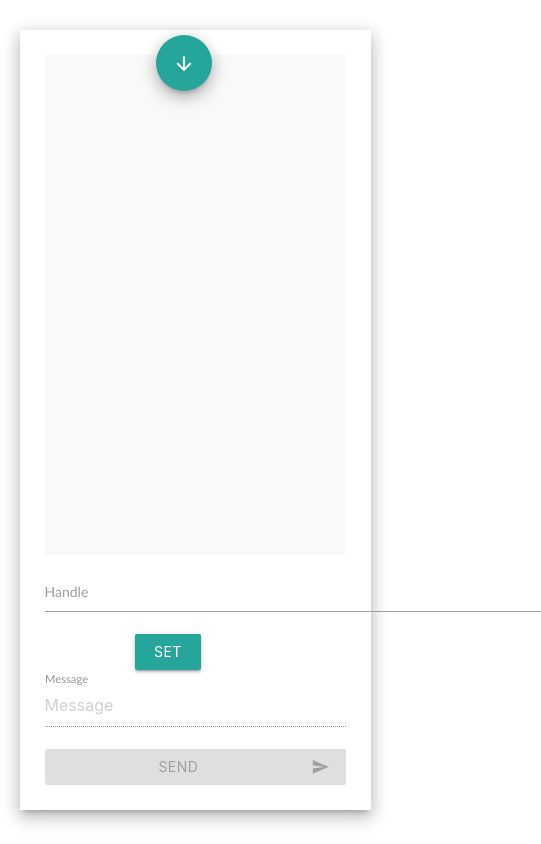
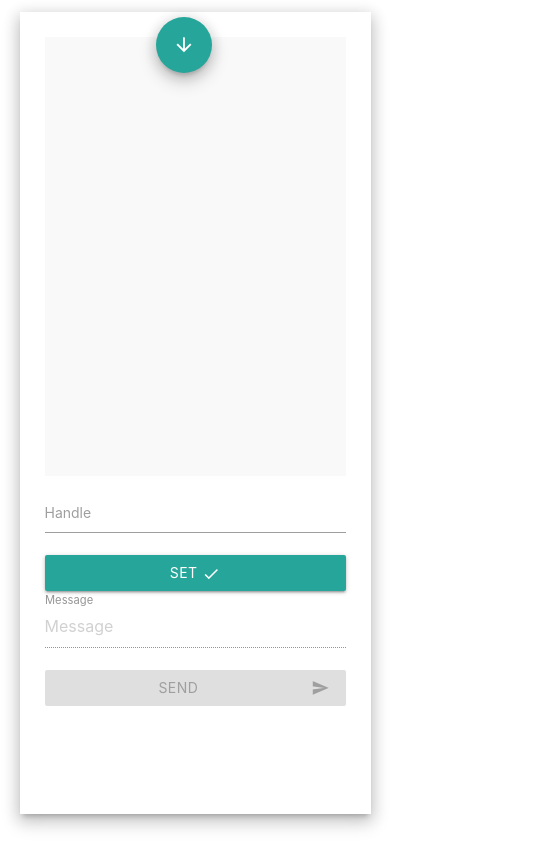
Before and after one commit to sanvishal/UniTalk, a website: page public/index.html in a window 390 px wide. Shown: the whole page, 541 px wide, since content can reach past the window. Drawn offline with nearby package versions, Linux system fonts and the light colour scheme; no server answers.

Commit message:
changes #chat-window in css having irregular width on phones

```diff
--- a/public/style.css
+++ b/public/style.css
@@ -1,11 +1,3 @@
-* {
-	font-family: "Trebuchet MS";
-}
-
-input {
-	font-family: "Trebuchet MS";
-}
-
 h2 {
 	font-size: 18px;
 	padding: 10px 20px;
@@ -13,15 +5,15 @@ h2 {
 }
 
 #main-chat {
-	max-width: 600px;
-	margin: 30px auto;
+	height: 95vh;
+	margin: 12px auto;
 	padding: 25px;
 }
 
 #chat-window {
-	height: 500px;
+	height: 52vh;
+	background: #f9f9f9;
 	overflow: auto;
-	background: #f9f9f9;
 }
 
 .message-item-mine {
@@ -125,8 +117,7 @@ h2 {
 }
 
 #set-id {
-	width: 22%;
-	left: 45%;
+	width: 100%;
 }
 
 #num-users {
@@ -136,7 +127,7 @@ h2 {
 }
 
 #handle {
-	width: 250%;
+	width: 100%;
 }
 
 .overlay {
@@ -189,12 +180,11 @@ h2 {
 
 @media only screen and (max-width: 600px) {
 	#handle {
-		width: 165%;
+		width: 100%;
 	}
 
 	#set-id {
-		width: 22%;
-		left: 30% !important;
+		width: 100%;
 	}
 
 	.modal-trigger {
```
